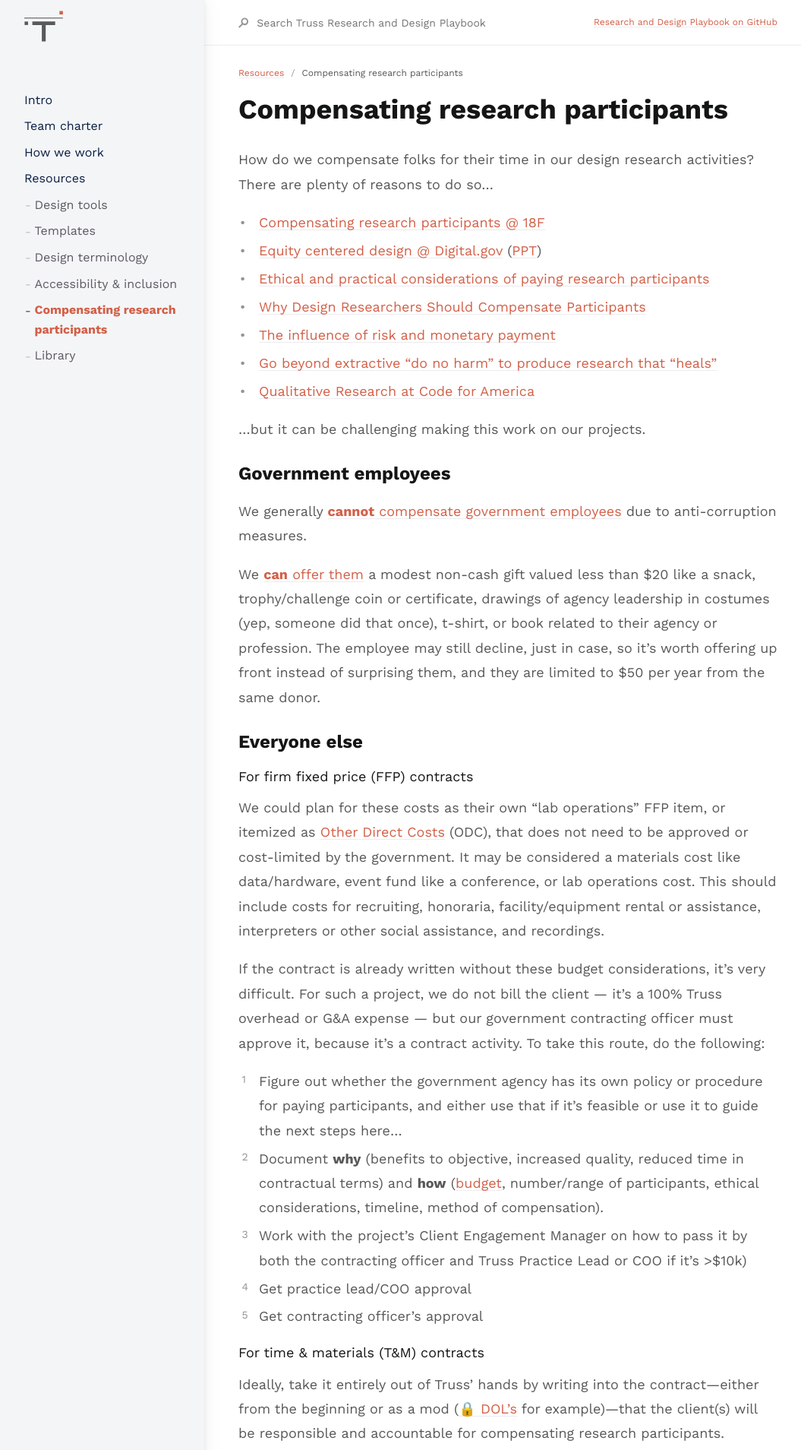
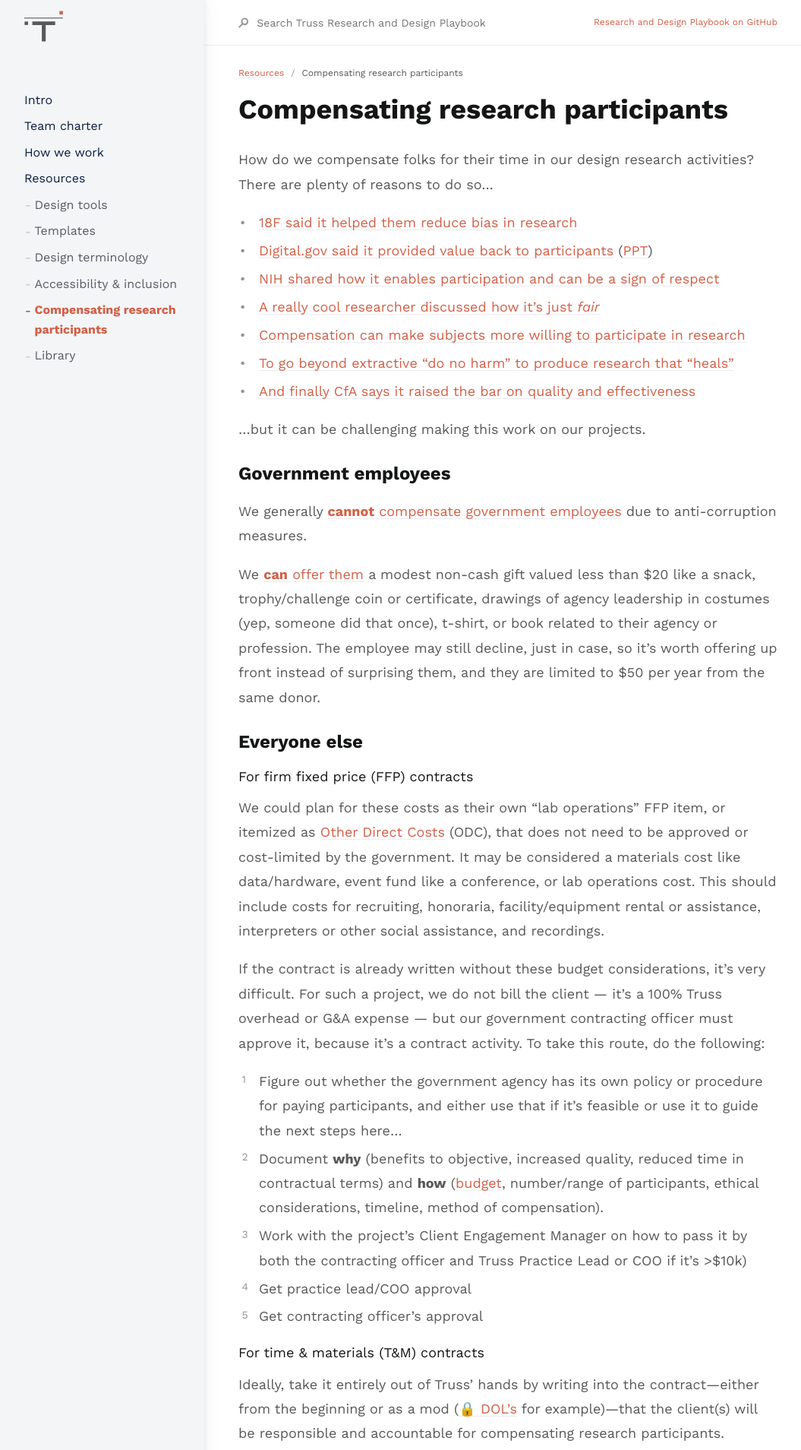
Before and after one commit to trussworks/research-design-playbook, a Jekyll site: the page built from docs/resources/compensating-research-participants.md, in a window 1280 px wide. Shown: the top 1908 px of the page at 76% size, without its empty margins (103-1158 px from the left). Built offline with Jekyll 4.4.1, drawn with Linux system fonts in a browser that asks for light colours.

Commit message:
added tldrs

```diff
--- a/docs/resources/compensating-research-participants.md
+++ b/docs/resources/compensating-research-participants.md
@@ -9,13 +9,13 @@ nav_order: 6
 {: .no_toc .fw-700 }
 
 How do we compensate folks for their time in our design research activities? There are plenty of reasons to do so…
-- [Compensating research participants @ 18F](https://ux-guide.18f.gov/research/plan/#compensating-research-participants)
-- [Equity centered design @ Digital.gov](https://digital.gov/event/2021/06/22/2021-user-experience-summit/) ([PPT](https://s3.amazonaws.com/digitalgov/static/equity-centered-design-revised.pptx))
-- [Ethical and practical considerations of paying research participants](https://www.niehs.nih.gov/research/resources/assets/docs/ethical_and_practical_considerations_of_paying_research_participants_508.pdf)
-- [Why Design Researchers Should Compensate Participants](https://medium.com/notes-off-the-grid/why-design-researchers-should-compensate-participants-a65252352f67)
-- [The influence of risk and monetary payment](https://jme.bmj.com/content/30/3/293)
-- [Go beyond extractive "do no harm" to produce research that "heals"](https://twitter.com/albanvillamil/status/1311687313802645504)
-- [Qualitative Research at Code for America](https://info.codeforamerica.org/qualitative-research)
+- [18F said it helped them reduce bias in research](https://ux-guide.18f.gov/research/plan/#compensating-research-participants)
+- [Digital.gov said it provided value back to participants](https://digital.gov/event/2021/06/22/2021-user-experience-summit/) ([PPT](https://s3.amazonaws.com/digitalgov/static/equity-centered-design-revised.pptx))
+- [NIH shared how it enables participation and can be a sign of respect](https://www.niehs.nih.gov/research/resources/assets/docs/ethical_and_practical_considerations_of_paying_research_participants_508.pdf)
+- [A really cool researcher discussed how it's just _fair_](https://medium.com/notes-off-the-grid/why-design-researchers-should-compensate-participants-a65252352f67)
+- [Compensation can make subjects more willing to participate in research](https://jme.bmj.com/content/30/3/293)
+- [To go beyond extractive "do no harm" to produce research that "heals"](https://twitter.com/albanvillamil/status/1311687313802645504)
+- [And finally CfA says it raised the bar on quality and effectiveness](https://info.codeforamerica.org/qualitative-research)
 
 ...but it can be challenging making this work on our projects.
 
```
